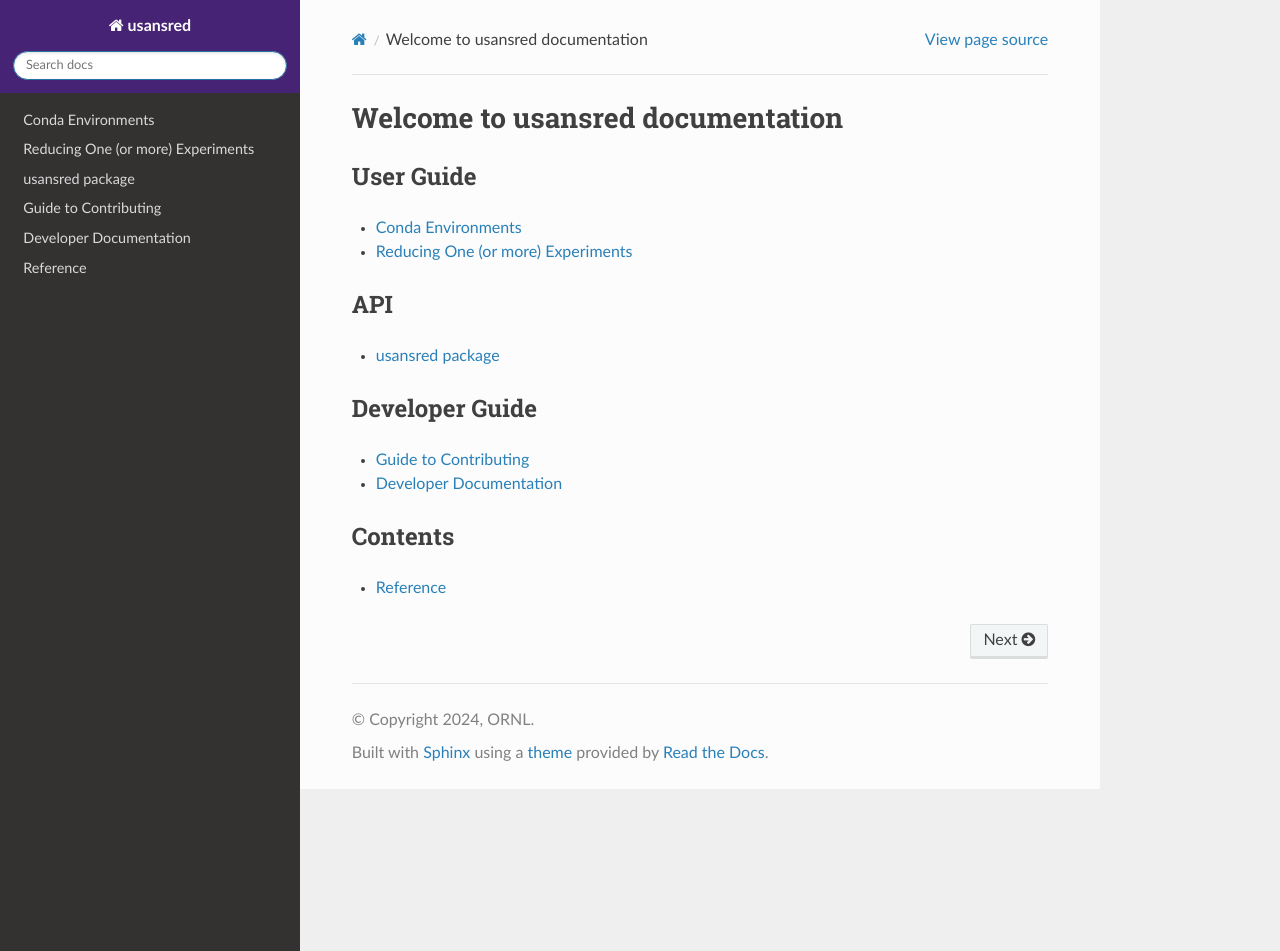
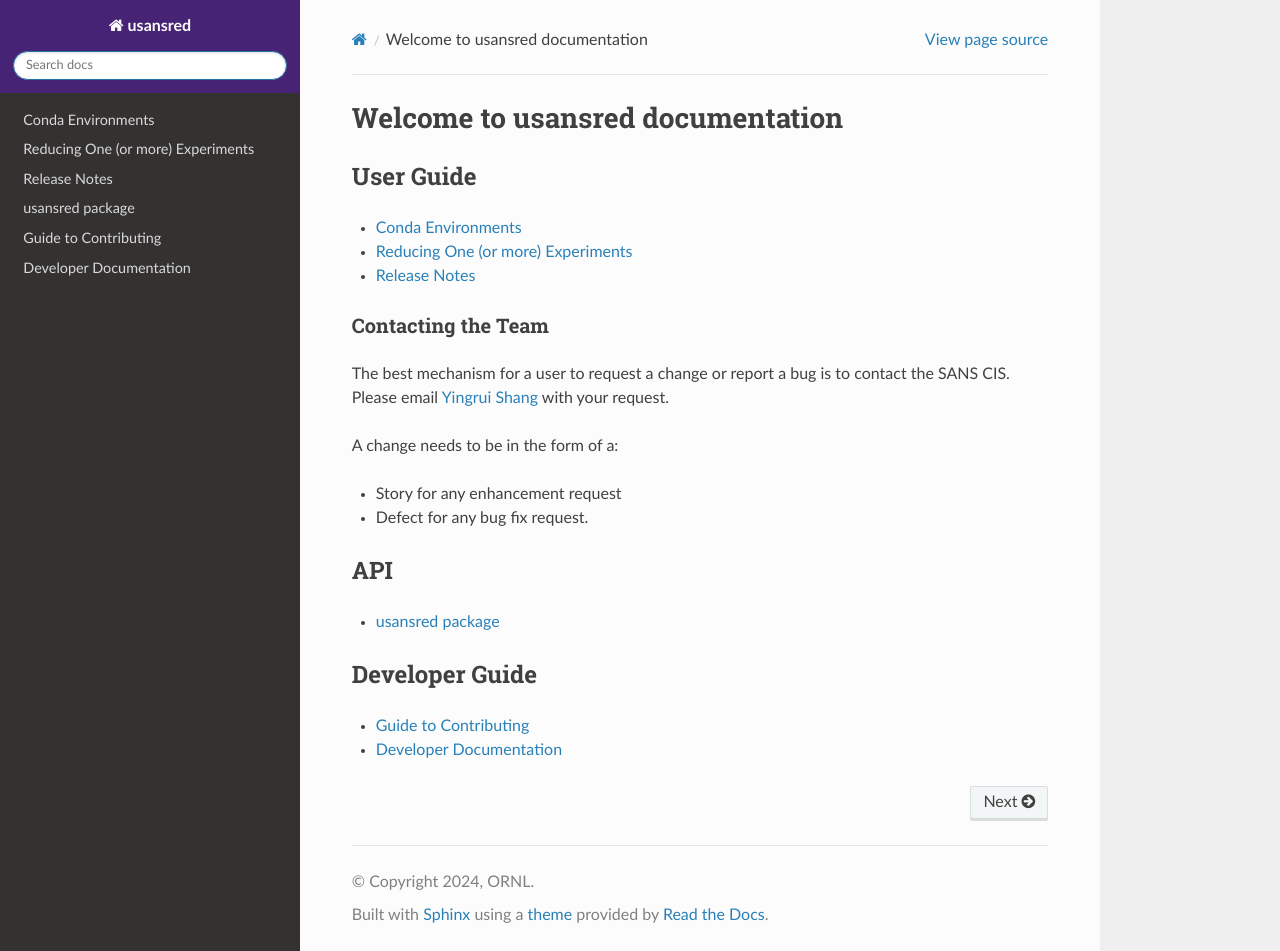
Before and after one commit to neutrons/usansred, a Sphinx documentation site: the page built from docs/index.rst, in a window 1280 px wide and 951 px high. Built offline with Sphinx 7.4.7 and the Read the Docs theme 2.0.0, drawn with Linux system fonts in a browser that asks for light colours; the version number could not be read and is left out.

Commit message:
going over the missing badge items
Signed-off-by: Jose Borreguero <borreguero@gmail.com>

```diff
--- a/docs/index.rst
+++ b/docs/index.rst
@@ -11,6 +11,19 @@ User Guide
 
    /source/user/conda_environments
    /source/user/reduce
+   /source/releases
+
+Contacting the Team
++++++++++++++++++++
+The best mechanism for a user to request a change or report a bug is to contact the SANS CIS.
+Please email `Yingrui Shang`_ with your request.
+
+.. _Yingrui Shang: shangy@ornl.gov
+
+A change needs to be in the form of a:
+
+- Story for any enhancement request
+- Defect for any bug fix request.
 
 API
 ---
@@ -28,11 +41,3 @@ Developer Guide
 
    /source/developer/contributing
    /source/developer/developer
-
-Contents
----------
-
-.. toctree::
-   :titlesonly:
-
-   source/reference
--- /dev/null
+++ b/docs/source/releases.rst
@@ -0,0 +1,8 @@
+.. _release_notes:
+
+Release Notes
+=============
+
+1.0.0
+-----
+TBA
```
Also changed, not shown: docs/source/api/usansred.rst (+4 -16 lines), docs/source/developer/contributing.rst (+0 -24 lines), docs/source/developer/developer.rst (+20 -3 lines), docs/source/reference.rst (deleted, +0 -9 lines).
